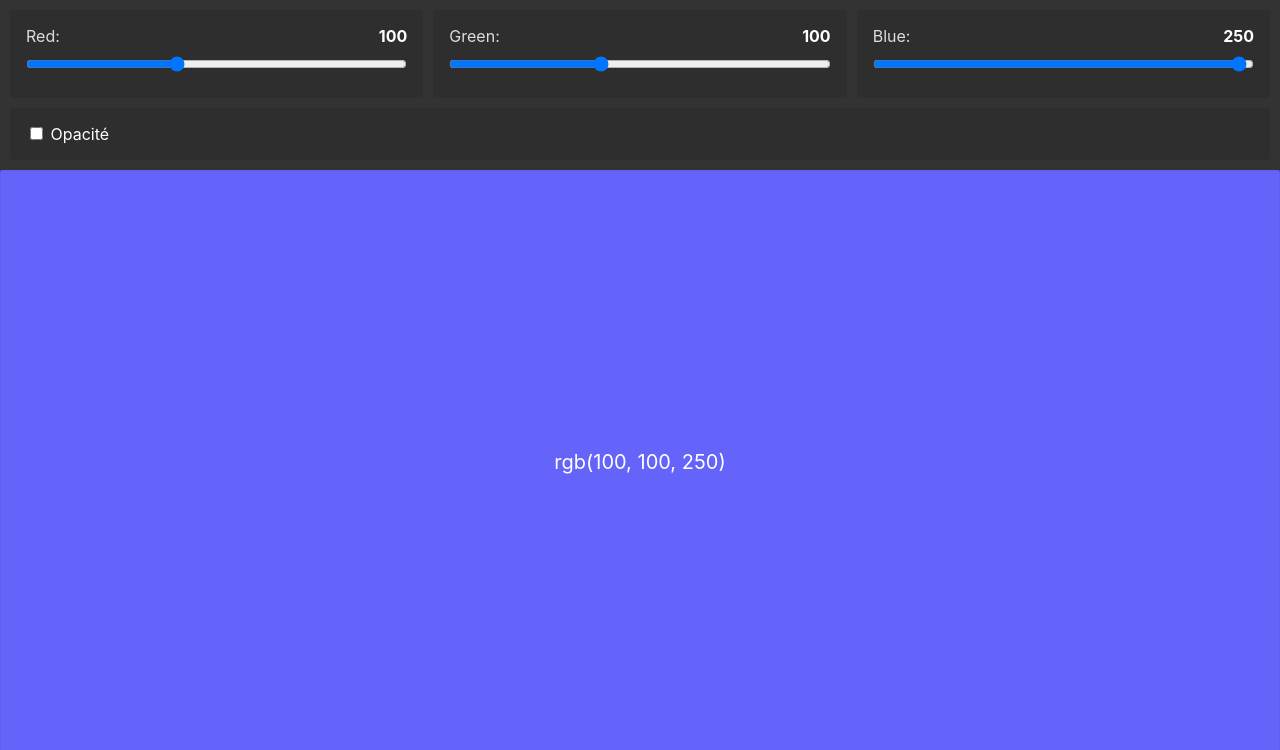
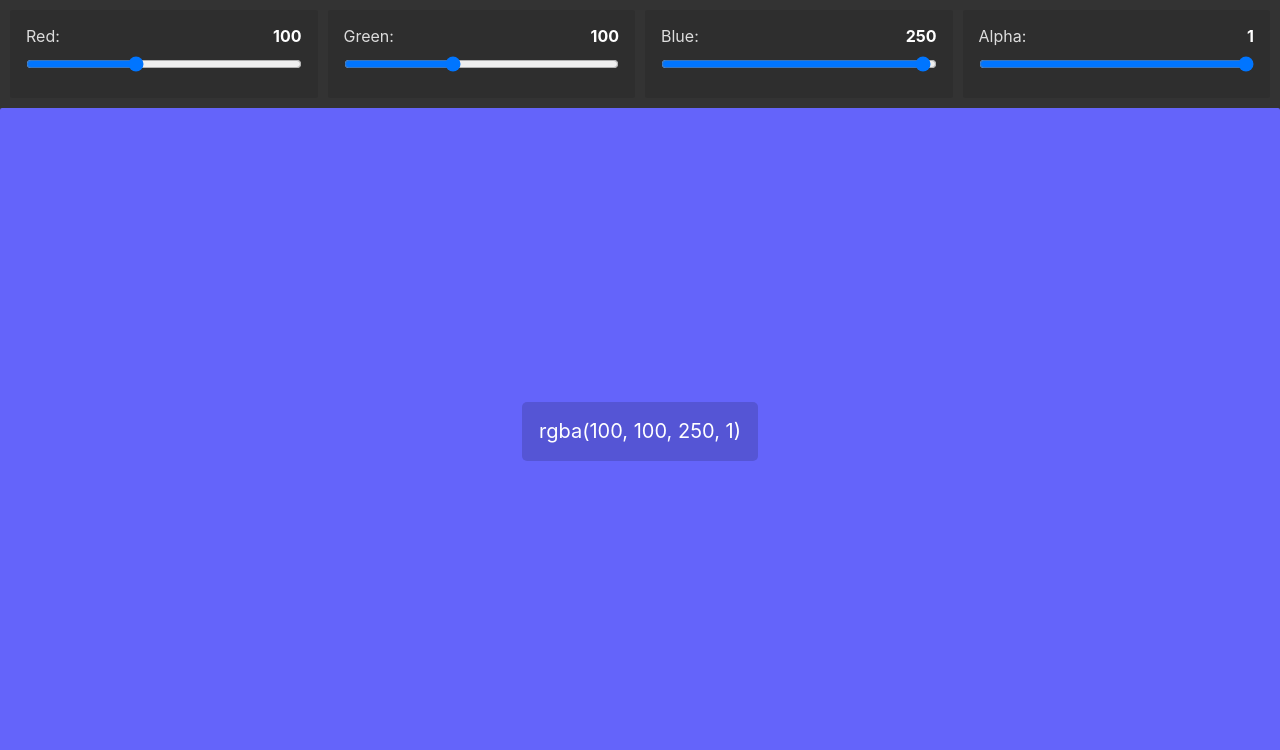
Before and after one commit to cedricbeau/rgba-playground, a plain HTML site: page index.html in a window 1280 px wide. Shown: the top 750 px of the page. Drawn offline with Linux system fonts and the light colour scheme; files whose address does not match are found by name.

Commit message:
Refactor JS & Update styles

```diff
--- a/css/footer.scss
+++ b/css/footer.scss
@@ -4,14 +4,12 @@ $footer-color: #aaa;
 $footer-link-color-hover: #03A9F4;
 
 footer {
+  display: flex;
+  justify-content: space-between;
   padding: 1em;
   font-size:.875em;
   text-align: center;
   color: $footer-color;
-
-  div + div {
-    margin-top: 1em;
-  }
 
   a {
     color: $footer-color;
@@ -28,13 +26,3 @@ footer {
     vertical-align: middle;
   }
 }
-
-@media only screen and (min-width: 768px) {
-  footer {
-    display: flex;
-    justify-content: space-between;
-    div + div {
-      margin-top: 0;
-    }
-  }
-}
--- a/css/colors.scss
+++ b/css/resultat.scss
@@ -1,14 +1,18 @@
 /* ---------- Result ---------- */
 
-.colors {
+.resultat {
   flex: 1;
   display: flex;
   justify-content: center;
   align-items: center;
   padding: 1rem;
-  background: rgba(00, 00, 00, .15);
   border-radius: 2px;
-  box-shadow: inset 0px 0px 2px rgba(00, 00, 00, .15);
-  font-size: 1.25rem;
+  font-size: 1.25em;
   text-align: center;
+
+  &_value {
+    padding: .875em;
+    background: rgba(00, 00, 00, .15);
+    border-radius: .3125rem;
+  }
 }
--- a/css/style.scss
+++ b/css/style.scss
@@ -58,6 +58,7 @@ body {
   z-index: 1;
   display: flex;
   flex-direction: column;
+  min-height: 100vh;
   margin: 0;
   font-family: -apple-system, BlinkMacSystemFont, "Segoe UI", Roboto, Oxygen-Sans, Ubuntu, Cantarell, "Helvetica Neue", sans-serif;
   color: #fff;
@@ -74,10 +75,10 @@ body {
 }
 
 .selector {
-  flex: 1 0 20rem;
+  flex: 1 0 0;
   padding: 1rem;
   margin: .3125rem;
-  background: rgba(00,00,00,.10);
+  background: rgba(black,.10);
   border-radius: 2px;
 
   &_inner {
@@ -106,15 +107,9 @@ body {
   }
 }
 
-.opacity {
-  .selector_inner {
-    flex-direction: column;
-    max-width: 20rem;
+@media only screen and(max-width: 480px) {
+  .selector {
+    padding: .3125em;
+    font-size: .75em;
   }
 }
-
-#opacitySelector {
-  display: none;
-  flex-wrap: wrap;
-  margin-top: .625rem;
-}
--- a/index.html
+++ b/index.html
@@ -30,41 +30,36 @@
         <div class="selector_inner">
           <span class="selector_label">Red:</span>
           <span class="selector_value"></span>
-          <input type="range" class="selector_range" value="100" min="0" max="255" step="1" oninput="showValue(this.value)" onchange="showValue(this.value)">
+          <input type="range" class="selector_range" value="100" min="0" max="255" step="1">
         </div>
       </div>
       <div class="selector">
         <div class="selector_inner">
           <span class="selector_label">Green:</span>
           <span class="selector_value"></span>
-          <input type="range" class="selector_range" value="100" min="0" max="255" step="1" oninput="showValue(this.value)" onchange="showValue(this.value)">
+          <input type="range" class="selector_range" value="100" min="0" max="255" step="1">
         </div>
       </div>
       <div class="selector">
         <div class="selector_inner">
           <span class="selector_label">Blue:</span>
           <span class="selector_value"></span>
-          <input type="range" class="selector_range" value="250" min="0" max="255" step="1" oninput="showValue(this.value)" onchange="showValue(this.value)">
+          <input type="range" class="selector_range" value="250" min="0" max="255" step="1">
         </div>
       </div>
       <div class="selector opacity">
         <div class="selector_inner">
-          <div class="opacity_check">
-            <input type="checkbox" name="opacity" id="checkOpacity" onclick="checkOpacity()">
-            <label for="checkOpacity">Opacité</label>
-          </div>
-          <div id="opacitySelector" class="opacity_range">
-            <span class="selector_label">Alpha:</span>
+          <span class="selector_label">Alpha:</span>
             <span class="selector_value"></span>
-            <input type="range" class="selector_range" value="1" min="0" max="1" step="0.01" oninput="showValue(this.value)" onchange="showValue(this.value)">
+            <input type="range" class="selector_range" value="1" min="0" max="1" step="0.01">
           </div>
         </div>
       </div>
      </div>
   </div>
-  <link rel="stylesheet" href="css/colors.min.css">
-  <div class="colors">
-    <div class="resultat"></div>
+  <link rel="stylesheet" href="css/resultat.min.css">
+  <div class="resultat">
+    <div class="resultat_value"></div>
   </div>
   <link rel="stylesheet" href="css/footer.min.css">
   <footer class="container">
--- a/js/index.js
+++ b/js/index.js
@@ -1,96 +1,39 @@
-// -----------------------------------------------------------------------
-// GET RGB
-// -----------------------------------------------------------------------
 
-function rgbDef(value1, value2, value3, range1, range2, range3, result, txt) {
+var rgbaPlayground = {
 
-  value1.innerHTML = range1;
-  value2.innerHTML = range2;
-  value3.innerHTML = range3;
+  ranges: document.querySelectorAll(".selector_range"),
+  values: document.querySelectorAll(".selector_value"),
+  result: document.querySelector('.resultat'),
+  txt: document.querySelector('.resultat_value'),
 
-  let resultValues = "rgb(" + range1 + ", " + range2 + ", " + range3 + ")";
+  init: function() {
+    this._displayRgba()
+    this._showValue()
+  },
 
-  result.style.background = resultValues
-  txt.innerHTML = resultValues
+  _displayRgba() {
 
-}
+    this.values[0].innerHTML = this.ranges[0].value;
+    this.values[1].innerHTML = this.ranges[1].value;
+    this.values[2].innerHTML = this.ranges[2].value;
+    this.values[3].innerHTML = this.ranges[3].value;
 
-function rgbDefFunc() {
+    var resultValues = "rgba(" + this.ranges[0].value + ", " + this.ranges[1].value + ", " + this.ranges[2].value + ", " + this.ranges[3].value + ")"
+    this.result.style.background = resultValues
+    this.txt.innerHTML = resultValues
 
-  let ranges = document.querySelectorAll(".selector_range")
-  let values = document.querySelectorAll(".selector_value")
-  let result = document.querySelector('.colors')
-  let txt = document.querySelector('.resultat')
+  },
 
-  rgbDef(values[0], values[1], values[2], ranges[0].value, ranges[1].value, ranges[2].value, result, txt)
 
-}
+  // Display values
+  _showValue: function () {
+    var self = this
 
-// -----------------------------------------------------------------------
-// GET RGBA
-// -----------------------------------------------------------------------
-
-function rgbaDef(value1, value2, value3, value4, range1, range2, range3, range4,  result, txt) {
-
-  value1.innerHTML = range1;
-  value2.innerHTML = range2;
-  value3.innerHTML = range3;
-  value4.innerHTML = range4;
-
-  let resultValues = "rgba(" + range1 + ", " + range2 + ", " + range3 + ", " + range4 + ")"
-
-  result.style.background = resultValues
-  txt.innerHTML = resultValues
-
-}
-
-function rgbaDefFunc() {
-
-  let ranges = document.querySelectorAll(".selector_range")
-  let values = document.querySelectorAll(".selector_value")
-  let result = document.querySelector('.colors')
-  let txt = document.querySelector('.resultat')
-
-  rgbaDef(values[0], values[1], values[2], values[3], ranges[0].value, ranges[1].value, ranges[2].value, ranges[3].value, result, txt)
-
-}
-
-// -----------------------------------------------------------------------
-// DISPLAY DYNAMIC VALUES
-// -----------------------------------------------------------------------
-
-// RGB
-rgbDefFunc()
-
-// RGBA
-rgbaDefFunc()
-
-// Check opacity
-function checkOpacity() {
-  // Get the checkbox
-  let checkBox = document.getElementById("checkOpacity")
-  // Get the opacity container
-  let opacitySelector = document.getElementById("opacitySelector")
-  // Get opacity range
-  let opacityRange = document.querySelector('#opacitySelector input')
-  // If the checkbox is checked
-  if (checkBox.checked == true) {
-    // Show opacity range
-    opacitySelector.style.display = "flex";
-    // Apply rgba function
-    rgbaDefFunc()
-  } else {
-    // Hide opacity range
-    opacitySelector.style.display = "none";
-    // Reinitialize opacity value
-    opacityRange.value = 1
-    // Apply rgb function
-    rgbDefFunc()
+    for (range of this.ranges) {
+      range.addEventListener('input', function() {
+        self._displayRgba()
+      });
+    }
   }
 }
-checkOpacity()
-
-// Display values
-function showValue(value) {
-  checkOpacity()
-}
+rgbaPlayground.init()
```
Also changed, not shown: offline.html (+8 -13 lines), css/colors.min.css (deleted), css/footer.min.css, css/resultat.min.css (added), css/style.min.css, img/rgba-playground.png, 5 other files.
